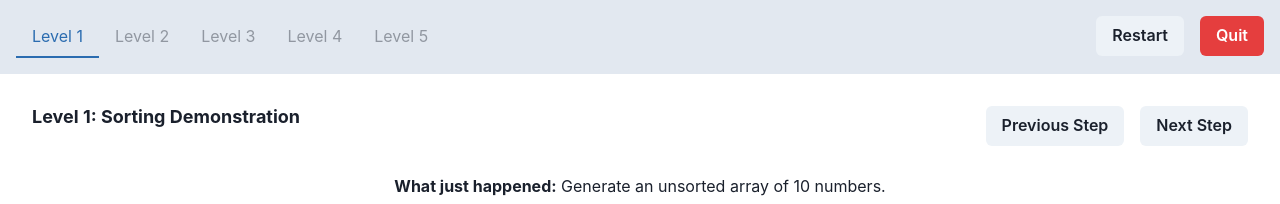
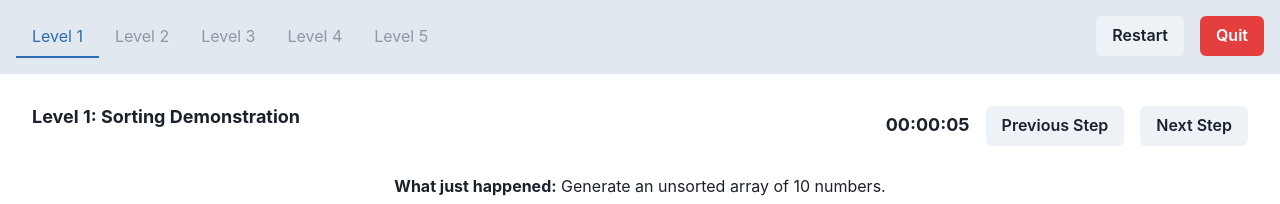
Before and after one commit to ShaimaaAliECE/se3350_project-group-7, a React (Create React App) app in the folder client/: page /game in a window 1280 px wide. Shown: the top 204 px of the page. Built offline with nearby package versions, Linux system fonts and the light colour scheme.

Commit message:
added initial timer functionality
The game displays a timer that starts at 0 and counts the total time elapsed during a level. When the active level is switched, the timer resets to 0.

```diff
--- a/client/src/components/LevelLayout.tsx
+++ b/client/src/components/LevelLayout.tsx
@@ -11,6 +11,7 @@ import { TOOLBAR_HEIGHT } from "@/constants";
 import BoxesContainer from "./BoxesContainer";
 import StepValidation from "./StepValidation";
 import Instructions from "./Instructions";
+import Timer from "@/components/Timer";
 
 export type Props = {
   headingText: string;
@@ -33,6 +34,9 @@ const LevelLayout: React.FC<Props> = ({
           {headingText}
         </Heading>
         <Spacer />
+        <Heading as="h1" fontSize="lg" mr={4} mt={2}>
+          <Timer />
+        </Heading>
         <Button mr={4} onClick={game.prevStep}>
           Previous Step
         </Button>
--- /dev/null
+++ b/client/src/components/Timer.tsx
@@ -0,0 +1,40 @@
+import React, { useEffect, useState } from "react";
+import { useGame } from "@/context/GameContext";
+
+export default function Timer() {
+
+    const { hours, minutes, seconds} = {hours: 0, minutes: 0, seconds: 0};
+    const [[hrs, mins, secs], setTime] = useState([hours, minutes, seconds]);
+    const game = useGame();
+
+    const tick = () => {
+        if (mins === 59 && secs === 59) {
+            setTime([hrs + 1, 0, 0]);
+        } else if (mins !== 59 && secs === 59) {
+            setTime([hrs, mins + 1, 0]);
+        } else {
+            setTime([hrs, mins, secs + 1]);
+        }
+    };
+
+    function reset() {
+        setTime([0, 0, 0]);
+    }
+
+    useEffect(() => {
+        reset();
+    }, [game.level]);
+
+    useEffect(() => {
+        const timerId = setInterval(() => tick(), 1000);
+        return () => clearInterval(timerId);
+    });
+
+    return (
+        <div>
+            {`${hrs.toString().padStart(2, '0')}:${mins
+            .toString()
+            .padStart(2, '0')}:${secs.toString().padStart(2, '0')}`}
+        </div>
+    );
+}
```
